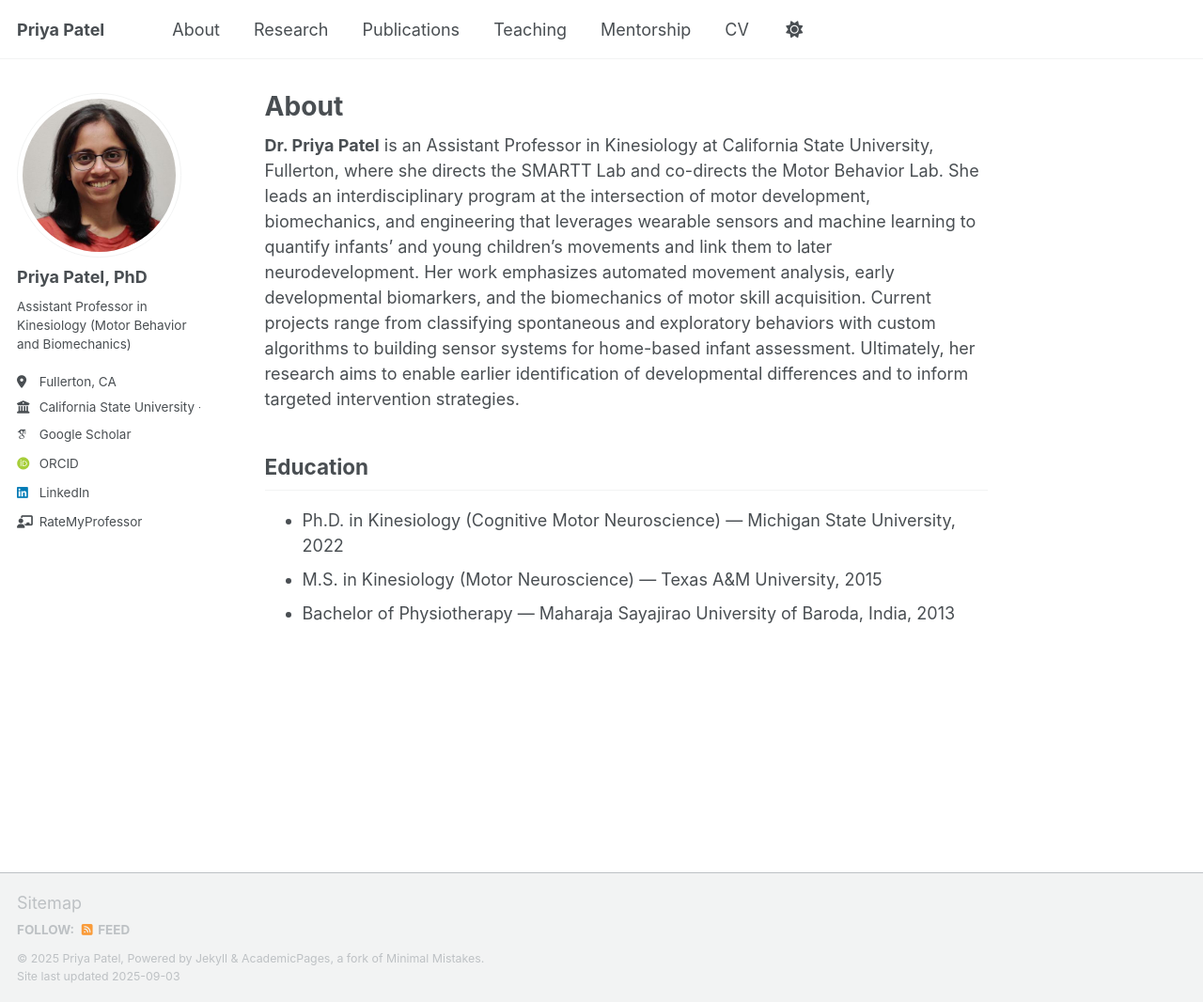
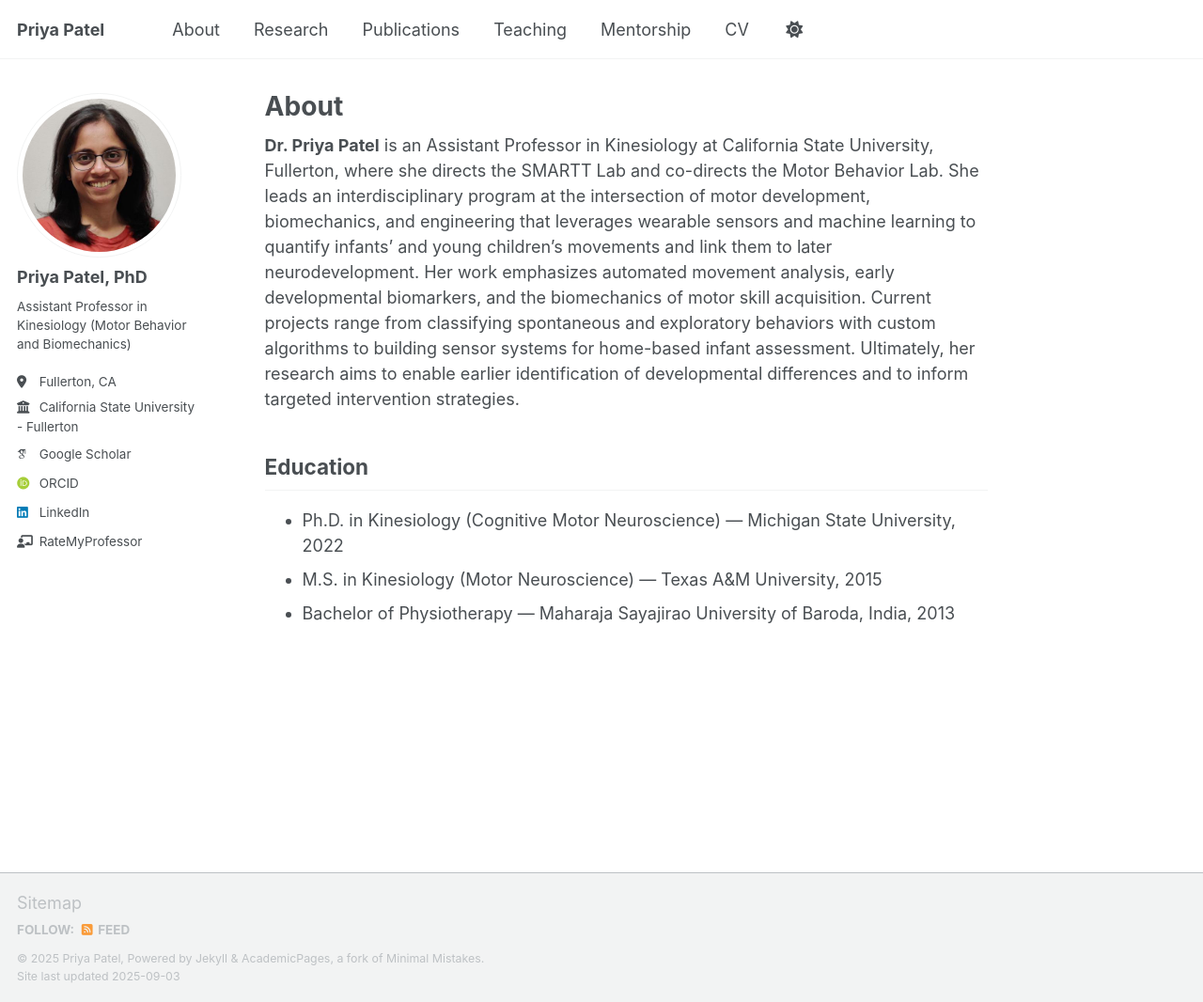
Before and after one commit to drpriyapatel/drpriyapatel.github.io, a Jekyll site: the page built from _pages/about.md, in a window 1280 px wide and 1066 px high. Shown: the whole window at 94% size. Built offline with Jekyll 4.4.1, drawn with Linux system fonts in a browser that asks for light colours; some web fonts are replaced; a script that is not in the unit is left out.

Commit message:
Allow text wrapping for employer name

```diff
--- a/_sass/layout/_sidebar.scss
+++ b/_sass/layout/_sidebar.scss
@@ -245,6 +245,13 @@
 
   li {
     white-space: nowrap;
+
+    // Allow text wrapping for employer field to prevent truncation
+    &.author__desktop {
+      white-space: normal;
+      word-wrap: break-word;
+      overflow-wrap: break-word;
+    }
   }
 
   a {
```
